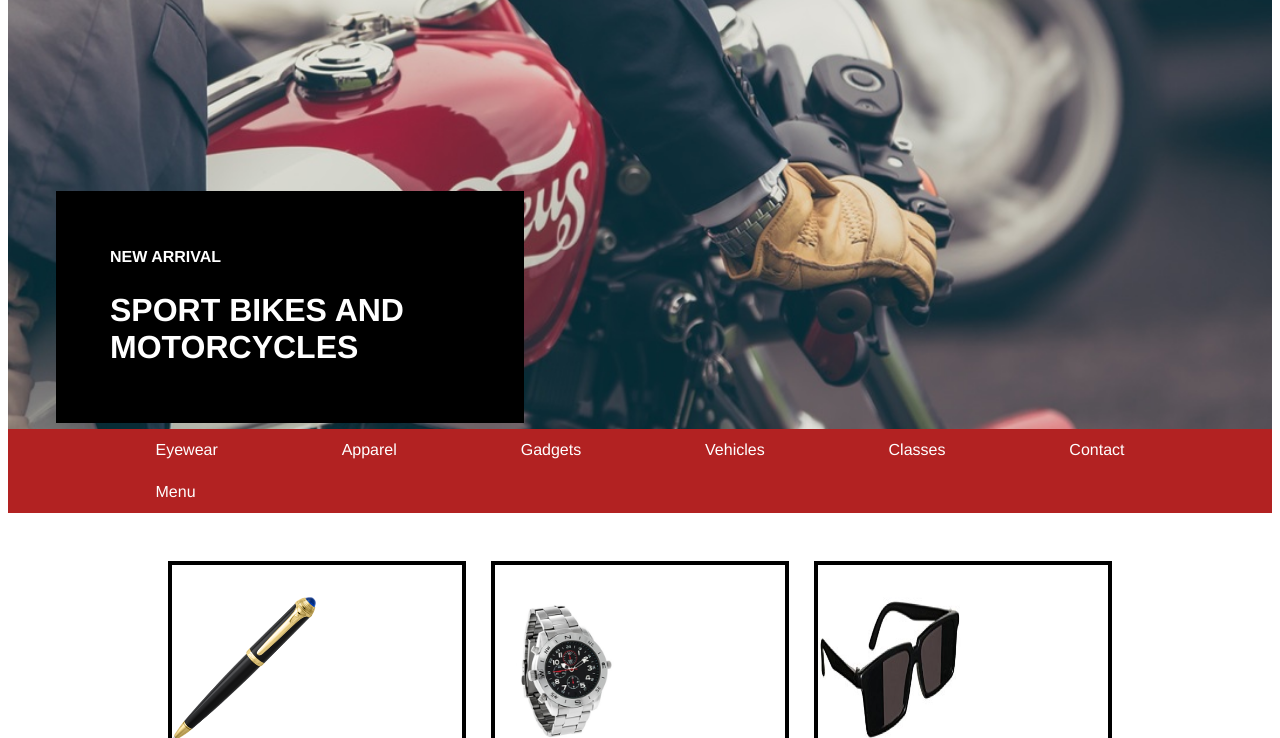
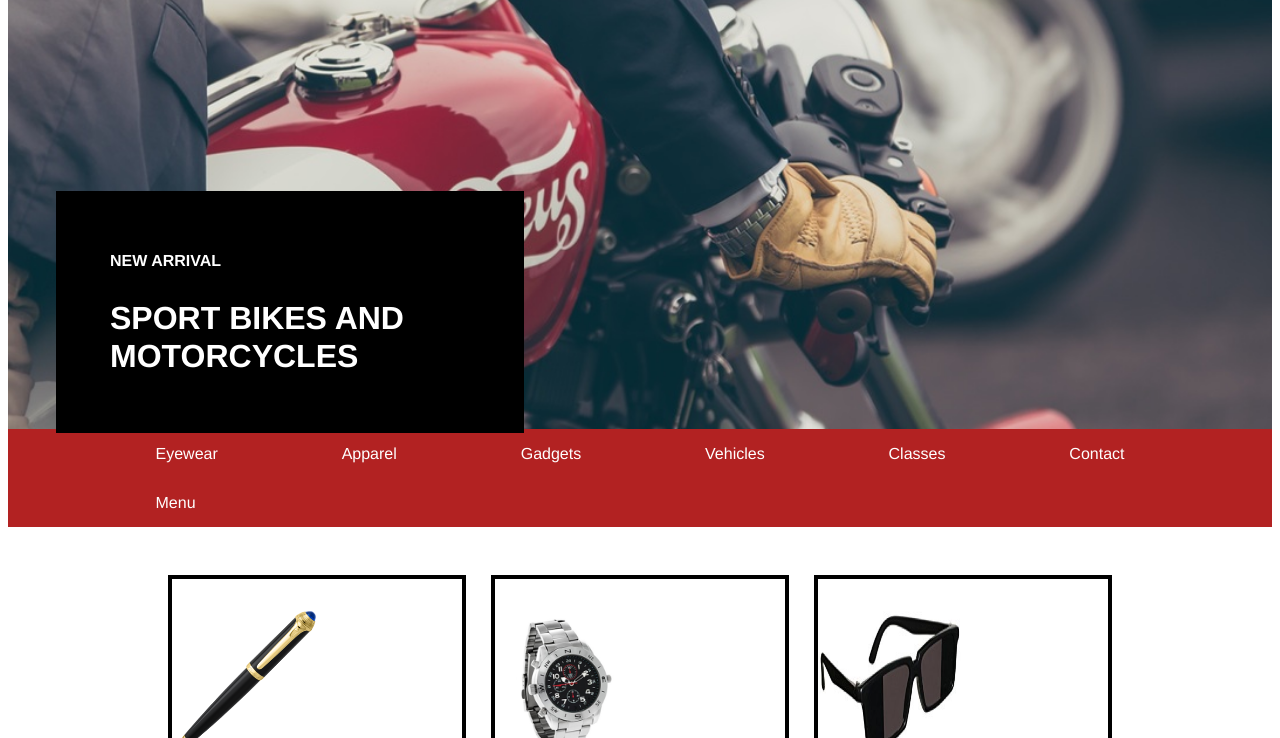
Before and after one commit to NilleHansen/Secret-Agent-Supply, a plain HTML site: page index.html in a window 1280 px wide. Shown: the part 62-800 px from the top of the page. Drawn offline with Linux system fonts and the light colour scheme.

Commit message:
polishing

```diff
--- a/resources/css/style.css
+++ b/resources/css/style.css
@@ -15,8 +15,8 @@
 
 body {
   font-family: helvetica;
-  font-size: 18px
-
+  font-size: 18px;
+  line-height: 1.4em;
 }
 
 
@@ -108,12 +108,14 @@ h4 {
   font-size: 1rem;
   font-weight: bold;
   padding-bottom: 0.25rem;
+  display: block;
 }
 
 
 h1 {
   font-size: 2rem;
   font-weight: bold;
+  line-height: 1.2em;
 }
 
 .container {
```
